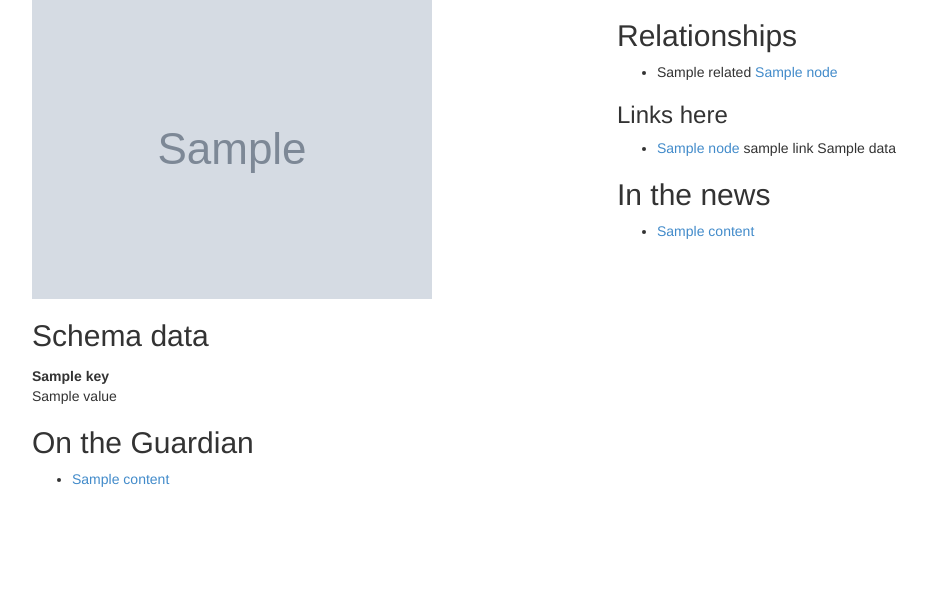
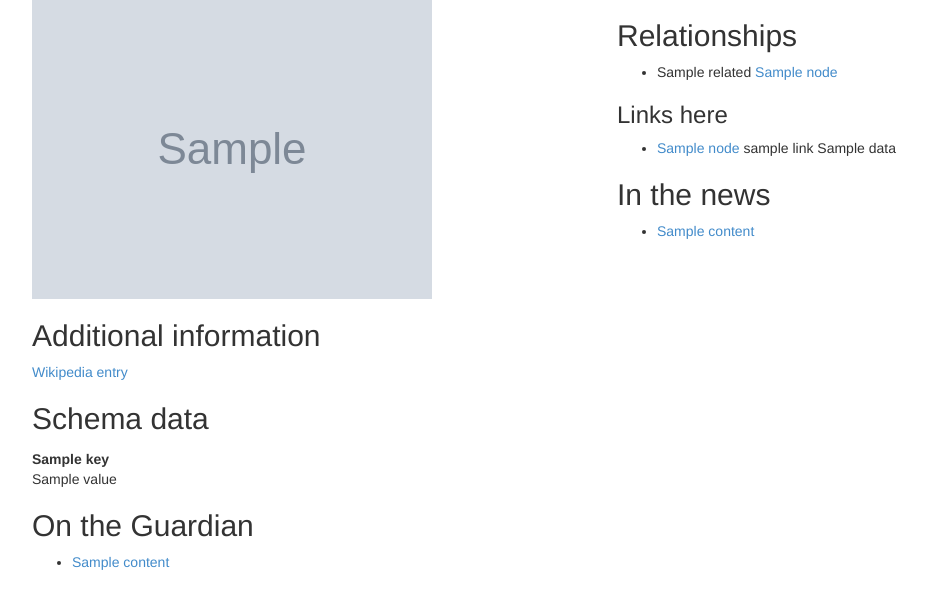
Before and after one commit to guardian/gdn-got, a Python web app: template templates/data.html in a window 1280 px wide. Shown: the part 159-768 px from the top of the page, without its empty margins (38-964 px from the left). Run offline with Jinja, Linux system fonts and the light colour scheme; the template is opened without the code that fills it: most values are stand-ins (such as "Sample title", 1, 10 or a date in 2020); grey boxes marked "Sample" are stand-in pictures; some libraries are stand-ins or nearby versions.

Commit message:
Show a link to Wikipedia if present

```diff
--- a/templates/data.html
+++ b/templates/data.html
@@ -20,9 +20,12 @@
 
 
 			{% if data.image %}
-			<div class="representative-image">
-				<img src="{{data.image}}">
-			</div>
+			<img src="{{data.image}}" class="image-responsive">
+			{% endif %}
+
+			{% if data.wikipedia %}
+			<h2>Additional information</h2>
+			<p><a href="{{data.wikipedia}}">Wikipedia entry</a></p>
 			{% endif %}
 
 			{% if schema_data %}
```
